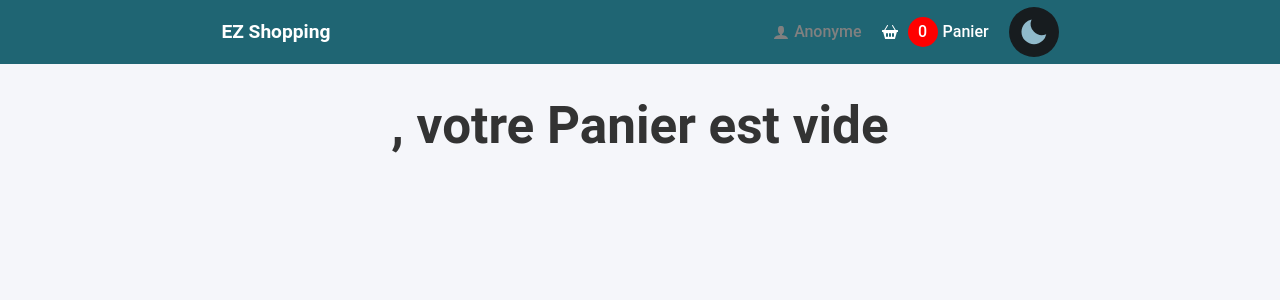
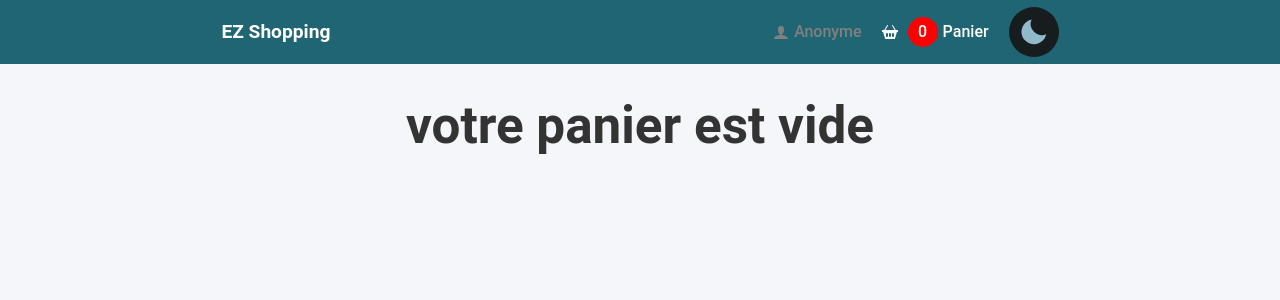
Before and after one commit to darkeo/React-Projet-semaine-3-Florian-Yasmine-Leo, a React (Vite) app in the folder Ez shopping/: page /cart in a window 1280 px wide. Shown: the top 300 px of the page. Built offline with nearby package versions, Linux system fonts and the light colour scheme.

Commit message:
ajout de la function capitalizeLetter dans utils

```diff
--- a/Ez shopping/src/component/CartList/CartList.jsx
+++ b/Ez shopping/src/component/CartList/CartList.jsx
@@ -13,10 +13,11 @@ import {
   isKeyInLocalStorage,
 } from '../../utils/localStorage';
 import Product from '../ProductList/Product';
+import { selectProducts } from '../../store/selectors/productsSelectors';
 
 const CartList = () => {
   const cart = useSelector(selectCart);
-  const products = getFromLocalStorage('products') || [];
+  const products = useSelector(selectProducts);
   const dispatch = useDispatch();
   const localStorageCart = () => {
     if (isKeyInLocalStorage('cart')) {
--- a/Ez shopping/src/component/Nav/Nav.jsx
+++ b/Ez shopping/src/component/Nav/Nav.jsx
@@ -1,34 +1,32 @@
-import { NavLink } from "react-router-dom";
-import "./Nav.scss";
+import { NavLink } from 'react-router-dom';
+import './Nav.scss';
 
 import {
   getFromLocalStorage,
   isKeyInLocalStorage,
-} from "../../utils/localStorage";
-import { useDispatch, useSelector } from "react-redux";
-import { selectUser } from "../../store/selectors/userSelectors";
-import { useEffect } from "react";
-import { useState } from "react";
-import { switchMode } from "../../store/slices/darkModeSlice";
+} from '../../utils/localStorage';
+import { useDispatch, useSelector } from 'react-redux';
+import { selectUser } from '../../store/selectors/userSelectors';
+import { useEffect } from 'react';
+import { useState } from 'react';
+import { switchMode } from '../../store/slices/darkModeSlice';
 import { selectCart } from '../../store/selectors/cartSelectors';
 
-import { BiSolidMoon } from "react-icons/bi";
-import { BsSunFill } from "react-icons/bs";
+import { BiSolidMoon } from 'react-icons/bi';
+import { BsSunFill } from 'react-icons/bs';
 import { BsBasket2Fill } from 'react-icons/bs';
 import { ImUser } from 'react-icons/im';
+import { capitalizeFirstLetter } from '../../utils/capitalize';
 
 export default function Nav() {
   const dispatch = useDispatch();
   const user = useSelector(selectUser);
   const cart = useSelector(selectCart);
   console.log(cart);
-  const [firstName, setFirstName] = useState("Anonyme");
+  const [firstName, setFirstName] = useState('Anonyme');
   const [productsNumber, setProductsNumber] = useState(0);
   const [isDarkMode, setIsDarkMode] = useState(false); // State for dark mode
 
-  function capitalizeFirstLetter(string) {
-    return string.charAt(0).toUpperCase() + string.slice(1);
-  }
   const style = ({ isActive }) => {
     return {
       color: isActive ? 'white' : 'gray',
@@ -41,8 +39,8 @@ export default function Nav() {
   };
 
   useEffect(() => {
-    if (isKeyInLocalStorage("user")) {
-      const firstName = getFromLocalStorage("user").firstName;
+    if (isKeyInLocalStorage('user')) {
+      const firstName = getFromLocalStorage('user').firstName;
       firstName
         ? setFirstName(capitalizeFirstLetter(firstName))
         : setFirstName(capitalizeFirstLetter(user.firstName));
@@ -61,8 +59,8 @@ export default function Nav() {
   };
 
   return (
-    <nav className="nav-menu">
-      <NavLink className="home-link" to={"/"}>
+    <nav className='nav-menu'>
+      <NavLink className='home-link' to={'/'}>
         EZ Shopping
       </NavLink>
       <div>
@@ -83,7 +81,7 @@ export default function Nav() {
               height: '30px',
               width: '30px',
               marginLeft: '5px',
-              color: 'white'
+              color: 'white',
             }}
           >
             {productsNumber}
@@ -94,9 +92,9 @@ export default function Nav() {
           onClick={() => {
             toggleDarkMode();
           }}
-          className="button-darkmode"
+          className='button-darkmode'
         >
-          {isDarkMode ? <BsSunFill size={30} /> : <BiSolidMoon size={30} />}{" "}
+          {isDarkMode ? <BsSunFill size={30} /> : <BiSolidMoon size={30} />}{' '}
           {/* Dark and light mode icons */}
         </div>
       </div>
--- a/Ez shopping/src/pages/Cart/Cart.jsx
+++ b/Ez shopping/src/pages/Cart/Cart.jsx
@@ -8,6 +8,7 @@ import {
   getFromLocalStorage,
   isKeyInLocalStorage,
 } from '../../utils/localStorage';
+import { capitalizeFirstLetter } from '../../utils/capitalize';
 
 export default function Cart() {
   const dispatch = useDispatch();
@@ -28,12 +29,17 @@ export default function Cart() {
       {cart.length > 0 ? (
         <h1>
           {user().firstName.length > 0
-            ? `${user().firstName},`
-            : `${user().firstName}`}{' '}
+            ? `${capitalizeFirstLetter(user().firstName)},`
+            : `${capitalizeFirstLetter(user().firstName)}`}{' '}
           voici votre panier
         </h1>
       ) : (
-        <h1>{`${user().firstName},`} votre Panier est vide</h1>
+        <h1>
+          {user().firstName.length > 0
+            ? `${capitalizeFirstLetter(user().firstName)},`
+            : `${capitalizeFirstLetter(user().firstName)}`}{' '}
+          votre panier est vide
+        </h1>
       )}
       {cart.length > 0 && (
         <button
--- a/Ez shopping/src/pages/Login/Login.jsx
+++ b/Ez shopping/src/pages/Login/Login.jsx
@@ -10,16 +10,13 @@ import {
   getFromLocalStorage,
   isKeyInLocalStorage,
 } from '../../utils/localStorage';
+import { capitalizeFirstLetter } from '../../utils/capitalize';
 
 const Login = () => {
   const dispatch = useDispatch();
   const pendingUser = useSelector(selectPendingUser);
 
   const errors = useSelector(selectErrors);
-
-  function capitalizeFirstLetter(string) {
-    return string.charAt(0).toUpperCase() + string.slice(1);
-  }
 
   const handleFirstNameChange = (e) => {
     const value = e.target.value;
--- /dev/null
+++ b/Ez shopping/src/utils/capitalize.js
@@ -0,0 +1,3 @@
+export const capitalizeFirstLetter = (string) => {
+  return string.charAt(0).toUpperCase() + string.slice(1);
+};
```
